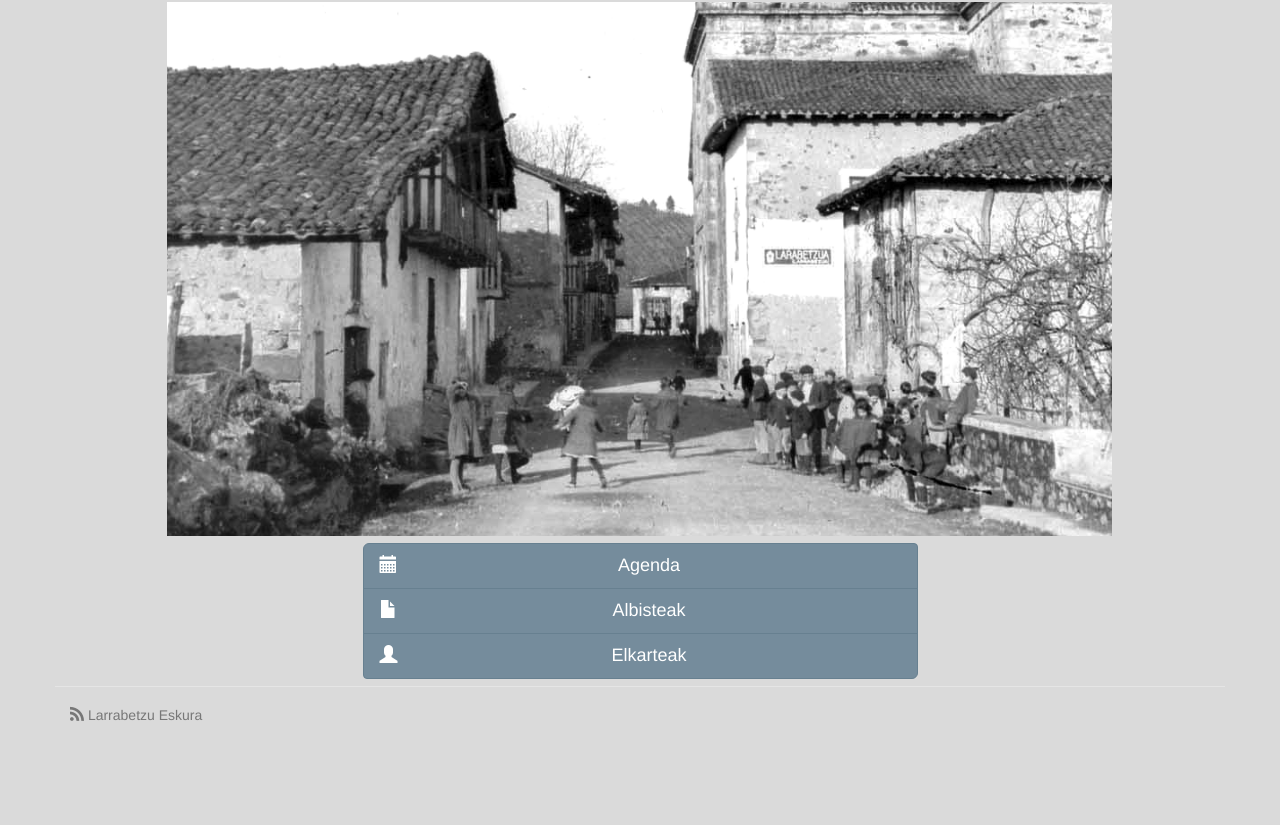
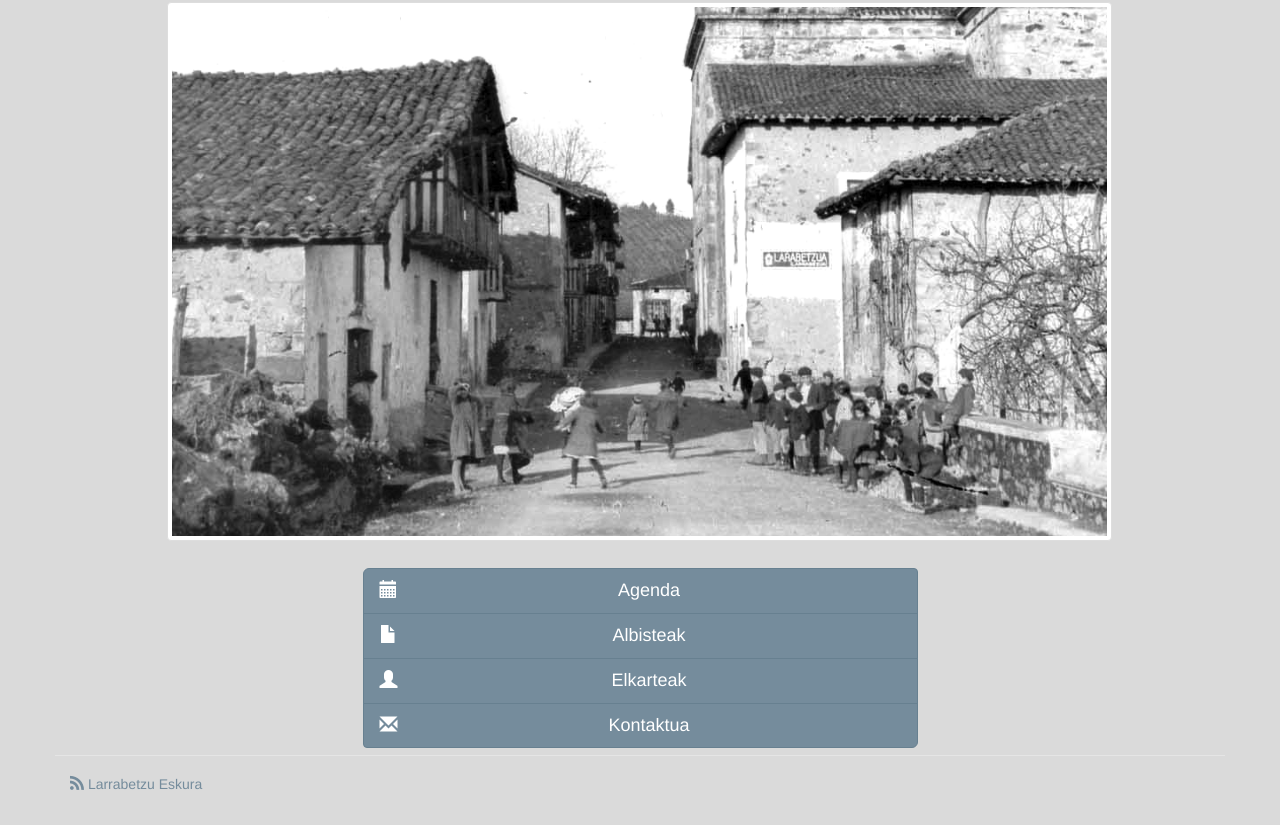
Before and after one commit to larrabetzu/LarrabetzuEskuraWebAppAngular, a website: page src/index.html in a window 1280 px wide. Shown: the part 58-883 px from the top of the page. Before the commit the page ends 814 px from the top, so only its background shows below. Drawn offline with Linux system fonts and the light colour scheme.

Commit message:
Diseinuan zenbait aldaketa

```diff
--- a/src/index.html
+++ b/src/index.html
@@ -16,13 +16,16 @@
 
       <div class="footer row">
        <div class="col-xs-12">
-        <p><span class="icon-feed"></span> Larrabetzu Eskura</p>
+        <p>
+          <a href="#">
+            <span class="icon-feed"></span> Larrabetzu Eskura
+          </a>
+        </p>
        </div>
       </div>
   </div>
 
   <script src="scripts/app.min.js"></script>
 
-
 </body>
 </html>
--- a/src/scripts/controllers/albisteak.js
+++ b/src/scripts/controllers/albisteak.js
@@ -3,5 +3,4 @@
 angular.module('EskuraApp')
   .controller('AlbisteakCtrl', ['$scope', 'FeedList', function ($scope, FeedList) {
     $scope.feeds = FeedList.get();
-    console.log($scope.feeds);
   }]);
--- a/src/stylesheets/bootstrap/_variables.scss
+++ b/src/stylesheets/bootstrap/_variables.scss
@@ -707,7 +707,7 @@ $panel-danger-heading-bg:     $state-danger-bg !default;
 //** Padding around the thumbnail image
 $thumbnail-padding:           4px !default;
 //** Thumbnail background color
-$thumbnail-bg:                $body-bg !default;
+$thumbnail-bg:                #ffffff !default;
 //** Thumbnail border color
 $thumbnail-border:            #ddd !default;
 //** Thumbnail border radius
--- a/src/views/main.html
+++ b/src/views/main.html
@@ -8,7 +8,7 @@
 
 <div class="row">
     <figure class="col-xs-12 col-sm-10 col-sm-offset-1">
-      <img src="../images/andramari.png" alt="andra mari kalea" class="img-responsive">
+      <img src="../images/andramari.png" alt="andra mari kalea" class="img-responsive thumbnail">
     </figure>
 </div>
 
@@ -17,5 +17,6 @@
     <a href="#/agenda" class="btn btn-primary"><span class="glyphicon glyphicon-calendar pull-left"></span>Agenda</a>
     <a href="#/albisteak" class="btn btn-primary"><span class="glyphicon glyphicon-file pull-left"></span>Albisteak</a>
     <a href="#/elkarteak" class="btn btn-primary"><span class="glyphicon glyphicon-user pull-left"></span>Elkarteak</a>
+    <a href="mailto:larrabetzueskura@gmail.com" class="btn btn-primary"><span class="glyphicon glyphicon-envelope pull-left"></span>Kontaktua</a>
   </div>
 </div>
```
Also changed, not shown: src/scripts/app.min.js, src/stylesheets/styles.css.
